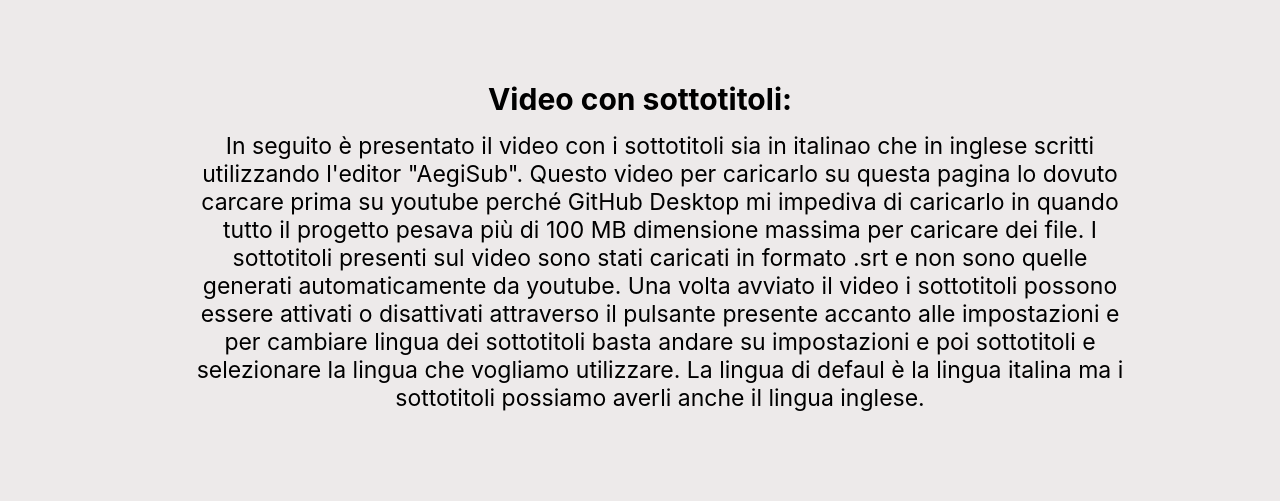
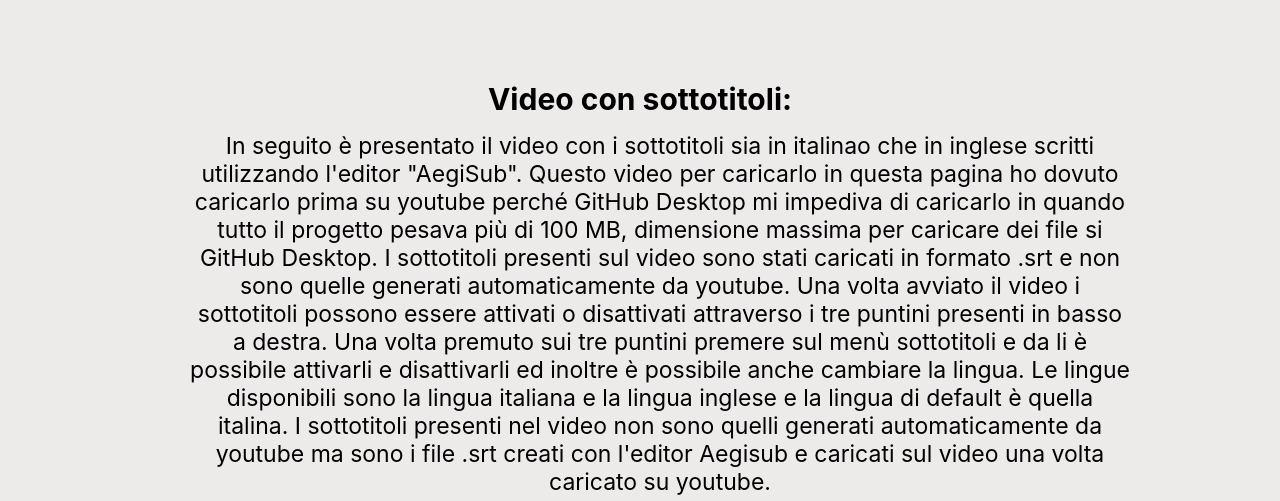
Before and after one commit to Mattia-Simoncini/Mattia-Simoncini.github.io, a plain HTML site: page index.html in a window 1280 px wide. Shown: the part 2220-2721 px from the top of the page. Drawn offline with nearby package versions, Linux system fonts and the light colour scheme; grey boxes are pictures that could not be loaded.

Commit message:
Correzione
Correzione del testo

```diff
--- a/index.html
+++ b/index.html
@@ -87,14 +87,19 @@
             <div class="sottotitolo">
                 <h2>Video con sottotitoli:</h2>
                 <p class="Paragrafo2">In seguito è presentato il video con i sottotitoli sia in italinao che in inglese
-                    scritti utilizzando l'editor "AegiSub". Questo video per caricarlo su questa pagina lo dovuto
-                    carcare prima su youtube perché GitHub Desktop mi impediva di caricarlo in quando tutto il progetto
-                    pesava più di 100 MB dimensione massima per caricare dei file. I sottotitoli presenti sul video sono
+                    scritti utilizzando l'editor "AegiSub". Questo video per caricarlo in questa pagina ho dovuto
+                    caricarlo prima su youtube perché GitHub Desktop mi impediva di caricarlo in quando tutto il
+                    progetto
+                    pesava più di 100 MB, dimensione massima per caricare dei file si GitHub Desktop. I sottotitoli
+                    presenti sul video sono
                     stati caricati in formato .srt e non sono quelle generati automaticamente da youtube.
-                    Una volta avviato il video i sottotitoli possono essere attivati o disattivati attraverso il
-                    pulsante presente accanto alle impostazioni e per cambiare lingua dei sottotitoli basta andare su
-                    impostazioni e poi sottotitoli e selezionare la lingua che vogliamo utilizzare. La lingua di defaul
-                    è la lingua italina ma i sottotitoli possiamo averli anche il lingua inglese.</p>
+                    Una volta avviato il video i sottotitoli possono essere attivati o disattivati attraverso i tre
+                    puntini presenti in basso a destra. Una volta premuto sui tre puntini premere sul menù sottotitoli e
+                    da li è possibile attivarli e disattivarli ed inoltre è possibile anche cambiare la lingua. Le
+                    lingue disponibili sono la lingua italiana e la lingua inglese e la lingua di default è quella
+                    italina. I sottotitoli presenti nel video non sono quelli generati automaticamente da youtube ma
+                    sono i file .srt creati con l'editor Aegisub e caricati sul video una volta caricato su youtube.
+                </p>
                 <div class="video">
                     <iframe width="1090" height="615" src="https://www.youtube.com/embed/qnGnTItqiUU"
                         allow="accelerometer; autoplay; encrypted-media; gyroscope; picture-in-picture"
```
